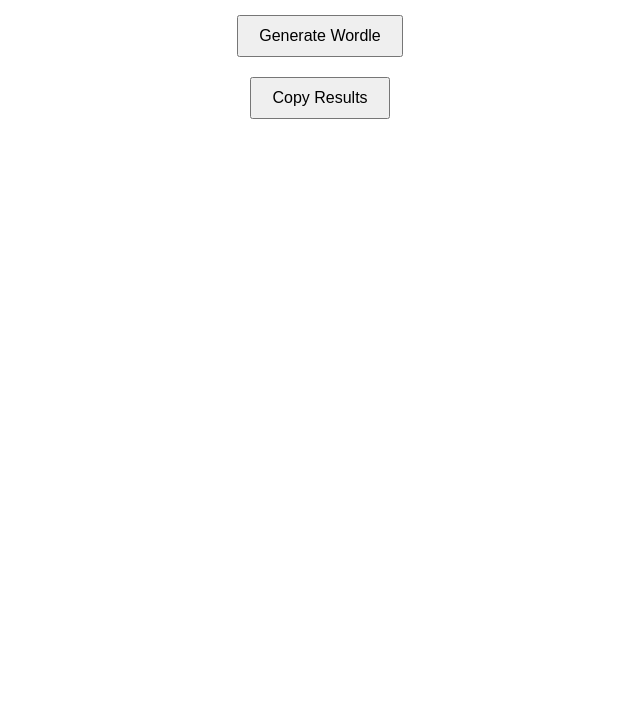
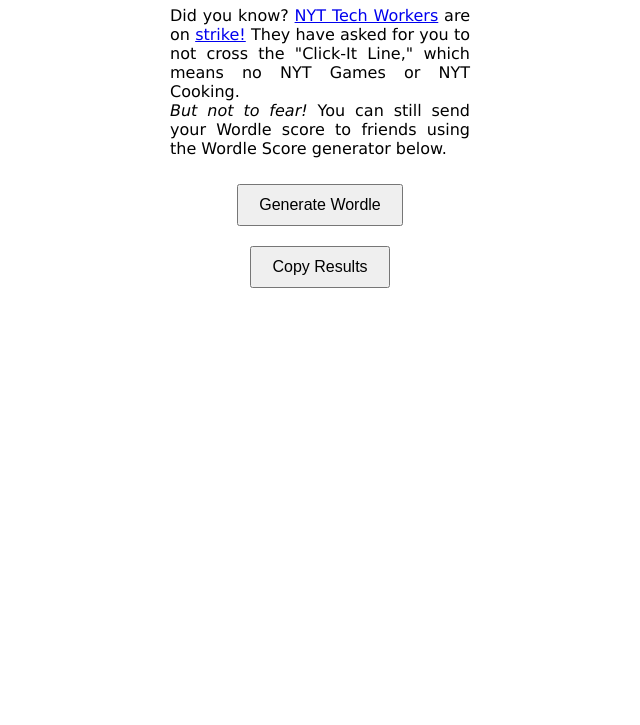
Before and after one commit to dougrosman/real-wordle, a plain HTML site: page index.html in a window 1280 px wide. Shown: the part 75-800 px from the top of the page, without its empty margins (320-960 px from the left). Drawn offline with Linux system fonts and the light colour scheme.

Commit message:
didactic

```diff
--- a/index.html
+++ b/index.html
@@ -6,7 +6,7 @@
 <title>Real Wordle</title>
 <style>
   .game-container {
-    font-family: Arial, sans-serif;
+    font-family: Verdana, sans-serif;
     max-width: 300px;
     margin: 20px auto;
     text-align: center;
@@ -26,6 +26,8 @@
 <body>
 <div class="game-container">
   <h1>It's Wordle</h1>
+  <p style="text-align: justify;">Did you know? <a href="https://nytimesguild.org/tech/index.html">NYT Tech Workers</a> are on <a href="https://www.nyguild.org/post/new-york-times-tech-guild-votes-yes-to-strike">strike!</a> They have asked for you to not cross the "Click-It Line," which means no NYT Games or NYT Cooking.
+    <br><i>But not to fear!</i> You can still send your Wordle score to friends using the Wordle Score generator below.<br></p>
   <div id="gameOutput"></div>
   <button onclick="generateWordle()">Generate Wordle</button>
   <button onclick="copyResults()">Copy Results</button>
```
